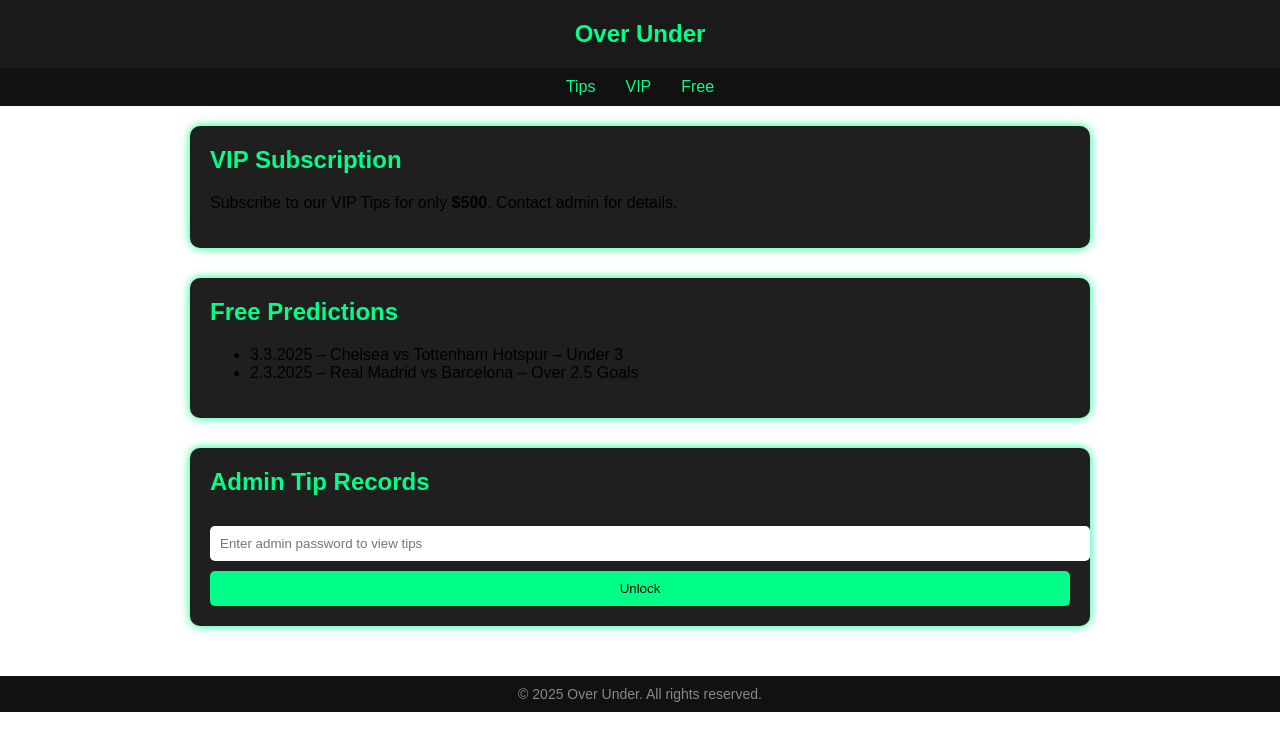
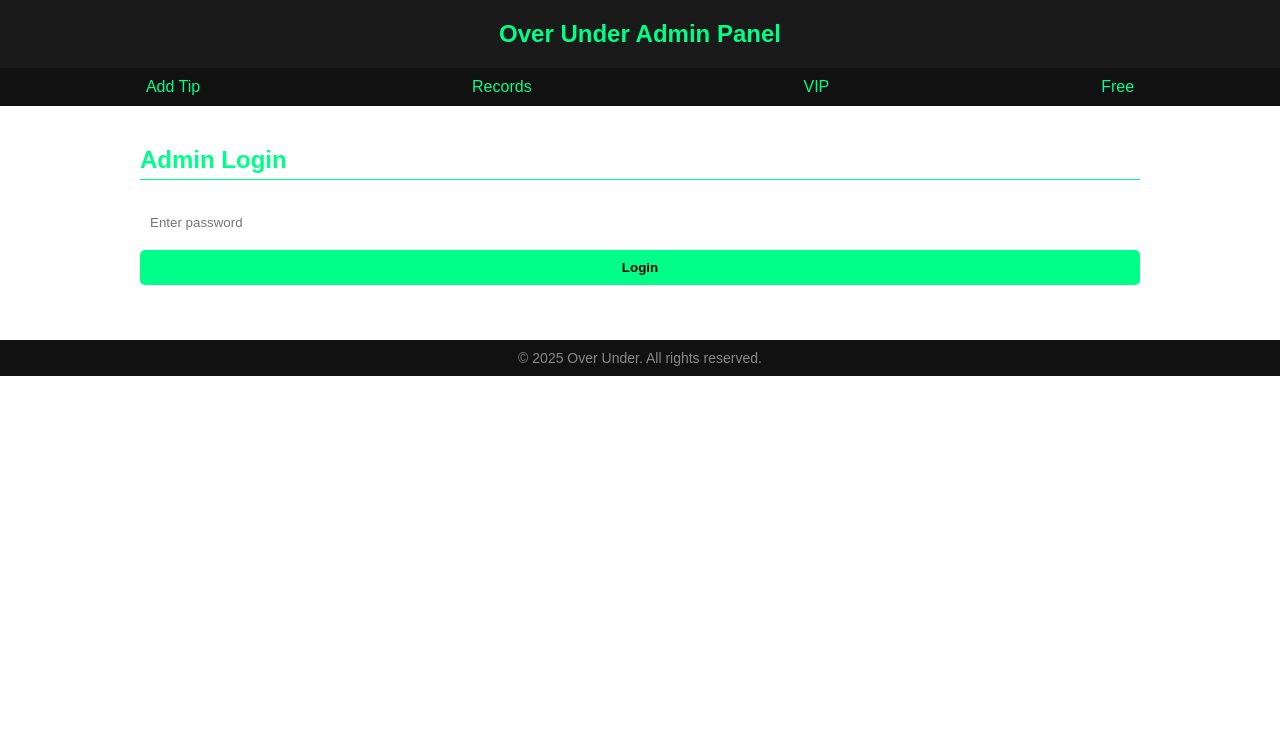
Before and after one commit to waiphyolynn/Over-Under-v3, a plain HTML site: page index.html in a window 1280 px wide. Drawn offline with Linux system fonts and the light colour scheme.

Commit message:
Add files via upload

```diff
--- a/index.html
+++ b/index.html
@@ -1,73 +1,52 @@
 <!DOCTYPE html>
-<html lang="="en" data-theme="">
+<html lang="en" data-theme="">
 <head>
-  <meta charset="UTF-8" />
-  <meta name="viewport" content="width=device-width, initial-scale=1.0"/>
-  <title>Over Under - Tips & VIP</title>
+  <meta charset="UTF-8">
+  <meta name="viewport" content="width=device-width, initial-scale=1.0">
+  <title>Over Under Admin Panel</title>
   <style>
-    :root {
-      color-scheme: light dark;
-    }
+    :root { color-scheme: light dark; }
     html[data-theme='dark'], body {
-      background: #0f0f0f;
-      color: #fff;
+      background-color: #121212;
+      color: #ffffff;
     }
     html[data-theme='light'], body {
-      background: #ffffff;
+      background-color: #ffffff;
       color: #000000;
     }
-    body {
-      margin: 0;
-      font-family: Arial, sans-serif;
-    }
+    body { font-family: Arial, sans-serif; margin: 0; padding: 0; }
     header {
-      background: #1a1a1a;
+      background-color: #1a1a1a;
+      color: #00ff88;
+      text-align: center;
       padding: 20px;
-      text-align: center;
-      color: #00ff88;
       font-size: 24px;
       font-weight: bold;
     }
     nav {
-      background: #111;
       display: flex;
-      justify-content: center;
+      justify-content: space-around;
+      background-color: #111;
       padding: 10px;
     }
     nav a {
       color: #00ff88;
-      margin: 0 15px;
       text-decoration: none;
     }
-    .container {
-      padding: 20px;
-      max-width: 900px;
-      margin: auto;
-    }
-    .section {
-      background: #1f1f1f;
-      padding: 20px;
-      border-radius: 10px;
-      margin-bottom: 30px;
-      box-shadow: 0 0 10px #00ff88;
-    }
-    .section h2 {
-      margin-top: 0;
-      color: #00ff88;
-    }
-    .section p {
-      font-size: 16px;
-    }
-    input, button {
+    .container { padding: 20px; max-width: 1000px; margin: auto; }
+    .section { margin-bottom: 30px; }
+    .section h2 { color: #00ff88; border-bottom: 1px solid #00ff88; padding-bottom: 5px; }
+    input, select, button {
+      padding: 10px;
+      margin: 5px 0;
       width: 100%;
-      padding: 10px;
-      margin-top: 10px;
+      border: none;
       border-radius: 5px;
-      border: none;
     }
     button {
-      background: #00ff88;
+      background-color: #00ff88;
       color: #000;
+      font-weight: bold;
       cursor: pointer;
     }
     table {
@@ -84,52 +63,76 @@
       background: #222;
       color: #00ff88;
     }
+    .vip, .free {
+      background-color: #1f1f1f;
+      padding: 15px;
+      border-radius: 8px;
+      margin-top: 10px;
+    }
     footer {
       background: #111;
+      color: #888;
       text-align: center;
       padding: 10px;
       font-size: 14px;
-      color: #888;
     }
   </style>
 </head>
 <body>
-  <header>Over Under</header>
+  <header>Over Under Admin Panel</header>
   <nav>
-    <a href="#">Tips</a>
-    <a href="#">VIP</a>
-    <a href="#">Free</a>
+    <a href="#add">Add Tip</a>
+    <a href="#records">Records</a>
+    <a href="#vip">VIP</a>
+    <a href="#free">Free</a>
   </nav>
 
   <div class="container">
-    <div class="section">
-      <h2>VIP Subscription</h2>
-      <p>Subscribe to our VIP Tips for only <strong>$500</strong>. Contact admin for details.</p>
+    <div class="section" id="loginSection">
+      <h2>Admin Login</h2>
+      <input type="password" id="adminPass" placeholder="Enter password">
+      <button onclick="unlockPanel()">Login</button>
     </div>
 
-    <div class="section">
-      <h2>Free Predictions</h2>
-      <ul>
-        <li>3.3.2025 – Chelsea vs Tottenham Hotspur – Under 3</li>
-        <li>2.3.2025 – Real Madrid vs Barcelona – Over 2.5 Goals</li>
-      </ul>
-    </div>
+    <div id="panel" style="display:none;">
+      <div class="section" id="add">
+        <h2>Add New Tip</h2>
+        <input type="text" id="date" placeholder="Date (e.g. Apr 5, 2025)">
+        <input type="text" id="match" placeholder="Match (e.g. Team A vs Team B)">
+        <input type="text" id="tip" placeholder="Tip (e.g. Over 2.5 Goals)">
+        <select id="result">
+          <option value="Win">Win</option>
+          <option value="Lose">Lose</option>
+          <option value="Pending">Pending</option>
+        </select>
+        <button onclick="addTip()">Add Tip</button>
+      </div>
 
-    <div class="section">
-      <h2>Admin Tip Records</h2>
-      <div id="adminLogin">
-        <input type="password" id="adminPass" placeholder="Enter admin password to view tips" />
-        <button onclick="verifyPassword()">Unlock</button>
+      <div class="section" id="records">
+        <h2>Tip Records</h2>
+        <table id="tipTable">
+          <thead>
+            <tr><th>Date</th><th>Match</th><th>Tip</th><th>Result</th><th>Action</th></tr>
+          </thead>
+          <tbody></tbody>
+        </table>
       </div>
-      <div id="tipTableSection" style="display:none;">
-        <table>
-          <thead>
-            <tr><th>Date</th><th>Match</th><th>Tip</th><th>Result</th></tr>
-          </thead>
-          <tbody>
-            <tr><td>3.3.2025</td><td>Chelsea vs Tottenham Hotspur</td><td>Under 3</td><td>Win</td></tr>
-          </tbody>
-        </table>
+
+      <div class="section" id="vip">
+        <h2>VIP Subscription - $500</h2>
+        <div class="vip">
+          <p>Only for paid members. Contact admin for details.</p>
+        </div>
+      </div>
+
+      <div class="section" id="free">
+        <h2>Free Predictions</h2>
+        <div class="free" id="freeList">
+          <ul>
+            <li>3.3.2025 – Chelsea vs Tottenham – Under 3</li>
+            <li>2.3.2025 – Real Madrid vs Barcelona – Over 2.5</li>
+          </ul>
+        </div>
       </div>
     </div>
   </div>
@@ -137,15 +140,41 @@
   <footer>&copy; 2025 Over Under. All rights reserved.</footer>
 
   <script>
-    const correctPassword = "waigyi2025";
-    function verifyPassword() {
-      const input = document.getElementById('adminPass').value;
-      if (input === correctPassword) {
-        document.getElementById('tipTableSection').style.display = 'block';
-        document.getElementById('adminLogin').style.display = 'none';
+    const adminPassword = "waigyi2025";
+    function unlockPanel() {
+      const input = document.getElementById("adminPass").value;
+      if (input === adminPassword) {
+        document.getElementById("loginSection").style.display = "none";
+        document.getElementById("panel").style.display = "block";
       } else {
-        alert('Incorrect password!');
+        alert("Incorrect password!");
       }
+    }
+
+    function addTip() {
+      const date = document.getElementById("date").value;
+      const match = document.getElementById("match").value;
+      const tip = document.getElementById("tip").value;
+      const result = document.getElementById("result").value;
+
+      if (!date || !match || !tip || !result) {
+        alert("Fill all fields.");
+        return;
+      }
+
+      const table = document.getElementById("tipTable").getElementsByTagName("tbody")[0];
+      const row = table.insertRow();
+      row.innerHTML = `<td>${date}</td><td>${match}</td><td>${tip}</td><td>${result}</td>
+      <td><button onclick="deleteRow(this)">Delete</button></td>`;
+
+      document.getElementById("date").value = "";
+      document.getElementById("match").value = "";
+      document.getElementById("tip").value = "";
+    }
+
+    function deleteRow(btn) {
+      const row = btn.parentNode.parentNode;
+      row.parentNode.removeChild(row);
     }
 
     function detectTheme() {
```
